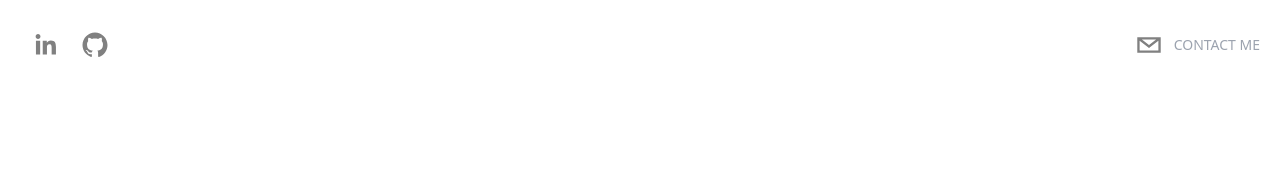
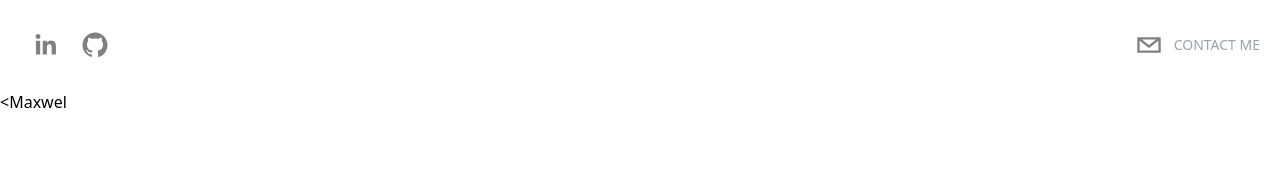
Before and after one commit to maxgonick/portfolio, a Next.js app in the folder portfolio/: page / in a window 1280 px wide. Shown: the top 180 px of the page. Built offline with nearby package versions, Linux system fonts and the light colour scheme.

Commit message:
Setup Hero component and started Typewritter foundations

```diff
--- /dev/null
+++ b/portfolio/components/Hero.tsx
@@ -0,0 +1,19 @@
+import React from 'react'
+import { Cursor, useTypewriter } from 'react-simple-typewriter'
+
+
+type Props = {}
+
+export default function Hero({}: Props) {
+    const [text, counter] = useTypewriter({
+        words: ["Hi, my name's Max!","meep.js", "<MaxwellGonick />", "Aspiring Software Engineer", "Computer Science at UCLA"],
+        loop: true,
+        delaySpeed: 2000,
+    })
+  return (
+    <div>
+        {text}
+        <Cursor />
+    </div>
+  )
+}
--- a/portfolio/package.json
+++ b/portfolio/package.json
@@ -18,6 +18,7 @@
     "next": "13.0.3",
     "react": "18.2.0",
     "react-dom": "18.2.0",
+    "react-simple-typewriter": "^4.0.5",
     "react-social-icons": "^5.15.0",
     "typescript": "4.8.4"
   },
--- a/portfolio/pages/index.tsx
+++ b/portfolio/pages/index.tsx
@@ -1,6 +1,8 @@
 import type { NextPage } from 'next'
 import Head from 'next/head'
 import Header from '../components/Header'
+import Hero from '../components/Hero'
+
 
 export default function Home() {
   return (
@@ -9,11 +11,12 @@ export default function Home() {
         <title>Portfolio</title>
       </Head>
 
-      { /* Header */}
       <Header />
 
       { /* Hero */}
-
+      <section id='hero'>
+      <Hero />
+      </section>
       { /* About */}
 
       { /* Experience */}
```
Also changed, not shown: 1 other file (tests, documents, lock files or other folders).
